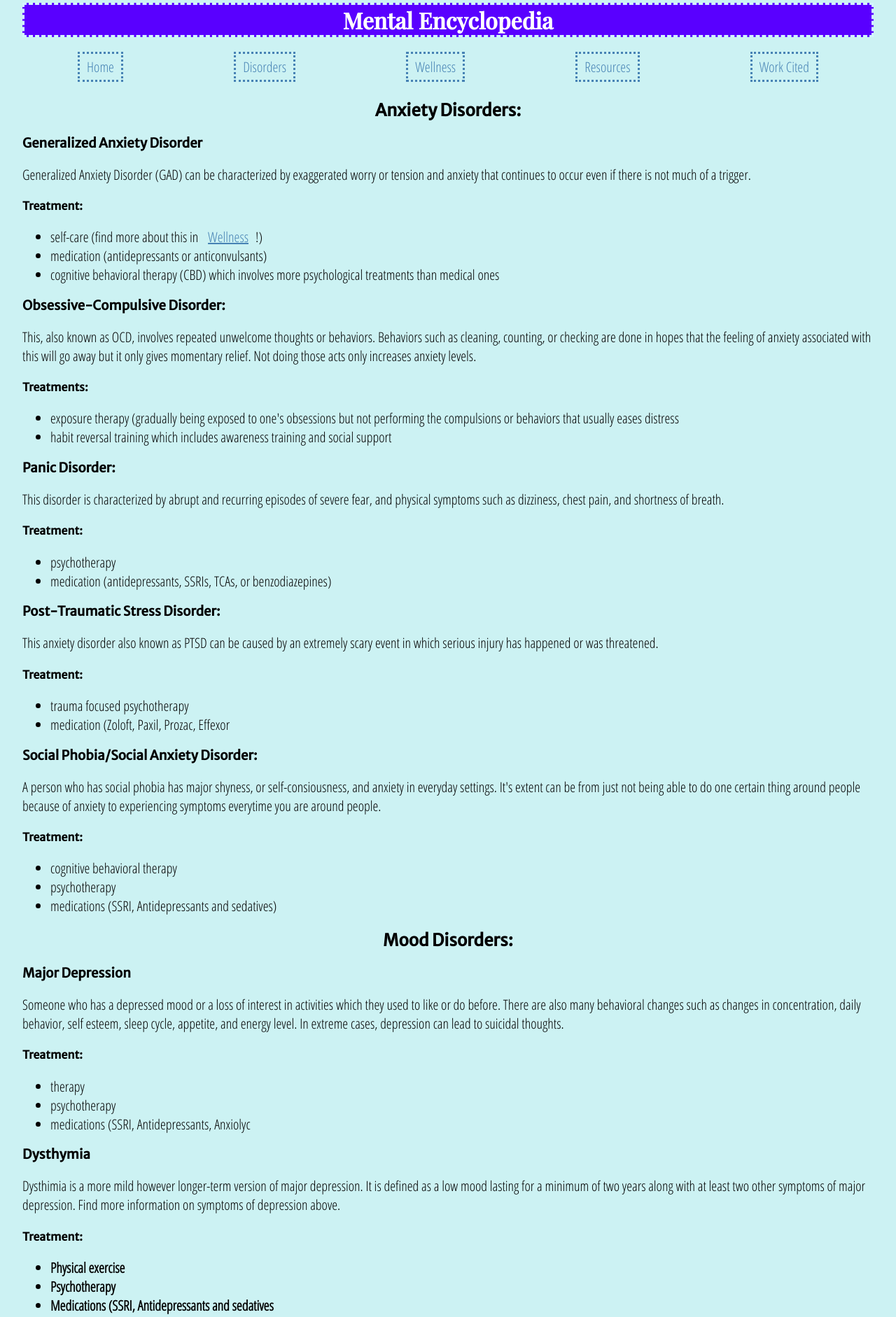
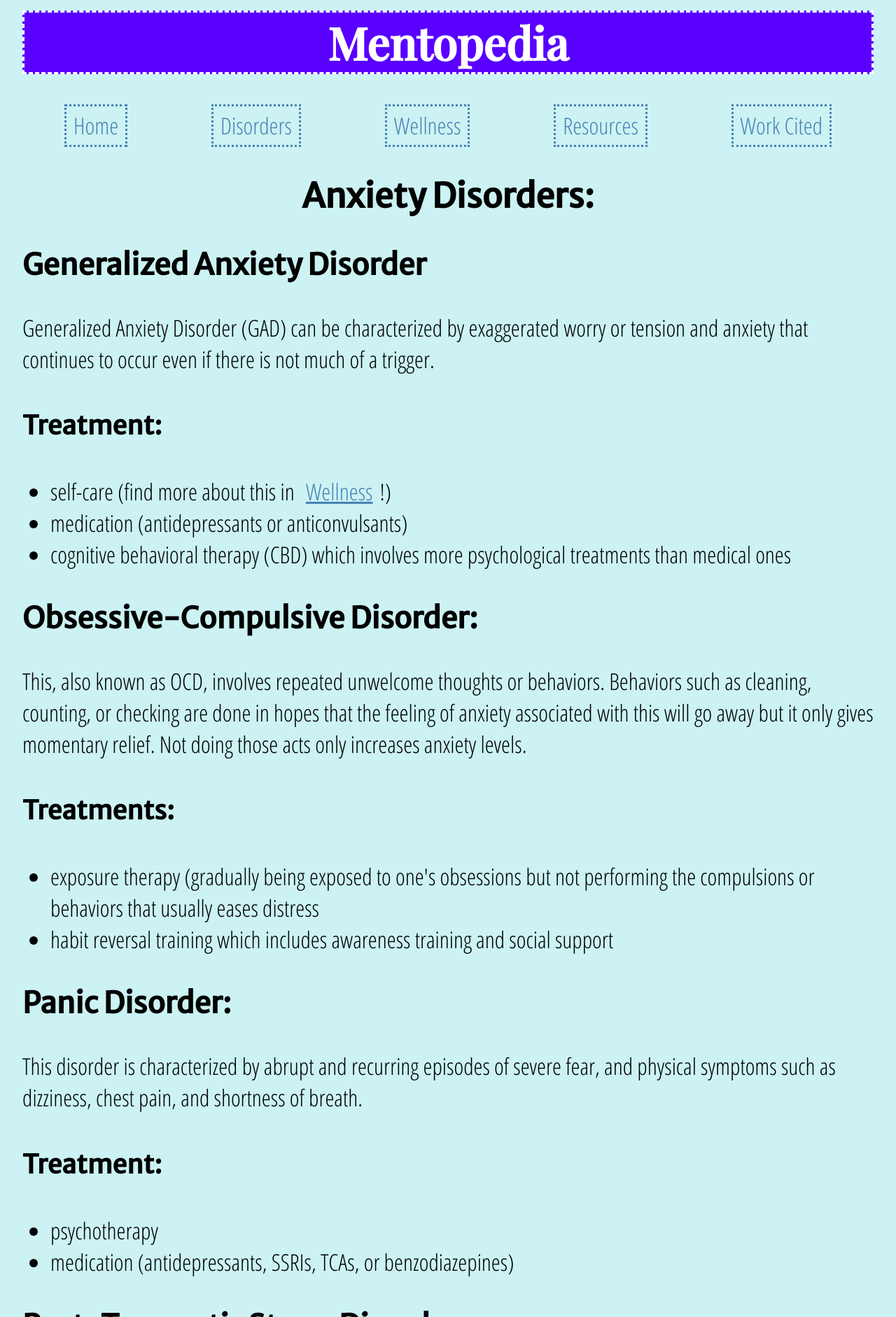
Before and after one commit to ddemetz/maile-maya-roselyn-shreya, a plain HTML site: page disorders.html in a window 1280 px wide. Shown: the part 28-1910 px from the top of the page at 70% size. Drawn offline with nearby package versions, Linux system fonts and the light colour scheme.

Commit message:
demo day morning update

```diff
--- a/disorders.html
+++ b/disorders.html
@@ -4,7 +4,7 @@
     <meta charset="utf-8" />
     <meta http-equiv="X-UA-Compatible" content="IE=edge" />
     <meta name="viewport" content="width=device-width, initial-scale=1" />
-    <title>Hello!</title>
+    <title>Mentopedia-Disorders</title>
     <link rel="stylesheet" href="/style.css" />
     <script src="/script.js" defer></script>
     <script src="https://code.jquery.com/jquery-3.4.1.min.js"></script>
@@ -14,7 +14,7 @@
     <link href="https://fonts.googleapis.com/css2?family=Playfair+Display:wght@500&display=swap" rel="stylesheet">
   </head>
   <body>
-    <h1>Mental Encyclopedia</h1>
+    <h1>Mentopedia</h1>
     <nav>
         <a href="index.html" class= "home">Home</a>
         <a class= "disorders">Disorders</a>
@@ -52,7 +52,7 @@
           <h4>Treatment:</h4>
             <ul>
               <li>trauma focused psychotherapy</li>
-              <li>medication (Zoloft, Paxil, Prozac, Effexor </li>
+              <li>medication (Zoloft, Paxil, Prozac, Effexor)</li>
             </ul>
         <h3>Social Phobia/Social Anxiety Disorder:</h3>
             <p class="disorders">A person who has social phobia has major shyness, or self-consiousness, and anxiety in everyday settings.  It's extent can be from just not being able to do one certain thing around people because of anxiety to experiencing symptoms everytime you are around people.</p>
@@ -60,7 +60,7 @@
             <ul>
               <li>cognitive behavioral therapy</li>
               <li>psychotherapy</li>
-              <li>medications (SSRI, Antidepressants and sedatives)</li>
+              <li>medications (SSRIs, antidepressants, and sedatives)</li>
             </ul>
     </article>
     <article>
@@ -71,7 +71,7 @@
             <ul>
               <li>therapy</li>
               <li>psychotherapy</li>
-              <li>medications (SSRI, Antidepressants, Anxiolyc</li>
+              <li>medications (SSRI, Antidepressants, and Anxiolytics)</li>
             </ul>
         <h3>Dysthymia</h3>
           <p class="disorders"> Dysthimia is a more mild however longer-term version of major depression. It is defined as a low mood lasting for a minimum of two years along with at least two other symptoms of major depression. Find more information on symptoms of depression above.
@@ -80,14 +80,14 @@
               <ul>
               <li>Physical exercise</li>
               <li>Psychotherapy</li>
-              <li>Medications (SSRI, Antidepressants and sedatives</li>
+              <li>Medications (SSRI, Antidepressants and sedatives)</li>
             </ul>
         <h3>Bipolar Disorder</h3>
           <p class="disorders">Someone with bipolar disorder expieriences extreme mood swings which can range from extremely depressive lows to manic highs. These mood swings can last from days to months and can involve suicidal thoughts.</p>
           <h4>Treatment:</h4>
           <ul>
               <li>therapy(CBT, family therapy, psychotherapy)</li>
-              <li>medication (antipsychotic, SSRI</li>
+              <li>medication (antipsychotic, SSRI)</li>
               <li>hospitalization</li>
             </ul>
       </article>
--- a/style.css
+++ b/style.css
@@ -5,24 +5,26 @@ body {
 }
 
 h1 {
-    border-style: dashed;
-    border-color: rgb(212, 247, 255);
+    border: dashed;
+    /* border-color: rgb(212, 247, 255);  */
     text-align: center;
     background-color: rgb(89, 0, 255);
     color: white;
     /* font-family: 'DM Serif Display', serif; */
     font-family: 'Playfair Display', serif;
+    font-size: 64px;
 }
 
 h2 {
   text-align: center;
   font-family: 'Merriweather Sans', sans-serif;
+  font-size: 48px;
 }
 
 p {
   text-align: center;
   font-family: 'Open Sans Condensed', sans-serif;
-  font-size: 20px;
+  font-size: 33px;
 }
 
 .serif {
@@ -58,7 +60,7 @@ a {
   padding-right: 10px;
   border: 3px dotted #4682B4;
   font-family: 'Open Sans Condensed', sans-serif;
-  font-size: 20px;
+  font-size: 33px;
 }
 
 .paddingForResources {
@@ -78,15 +80,17 @@ nav {
 
 h3 {
   font-family: 'Merriweather Sans', sans-serif;
+  font-size: 42px;
 }
 
 h4 {
   font-family: 'Merriweather Sans', sans-serif;
+  font-size: 37px;
 }
 
 li {
   font-family: 'Open Sans Condensed', sans-serif;
-  font-size: 20px;
+  font-size: 33px;
   text-decoration: none;
 }
 
@@ -115,3 +119,10 @@ li {
   display: flex;
   justify-content:space-evenly;
 }
+
+.get-help {
+  padding-left: 40px;
+  padding-right: 40px;
+  padding-top: 5px;
+  padding-bottom: 2px;
+}
```
Also changed, not shown: index.html (+1 -1 lines), resources.html (+3 -2 lines), wellness.html (+2 -2 lines), workcited.html (+13 -12 lines).
